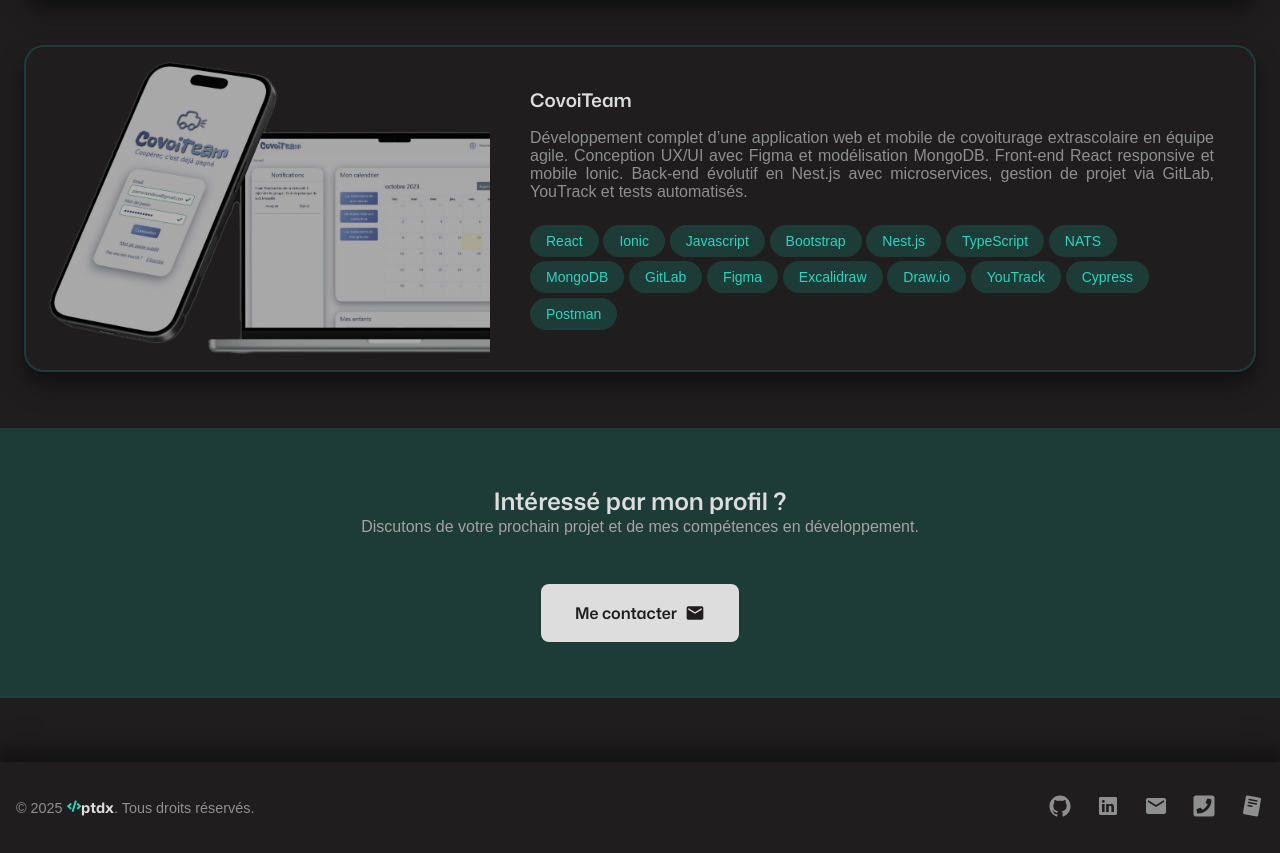
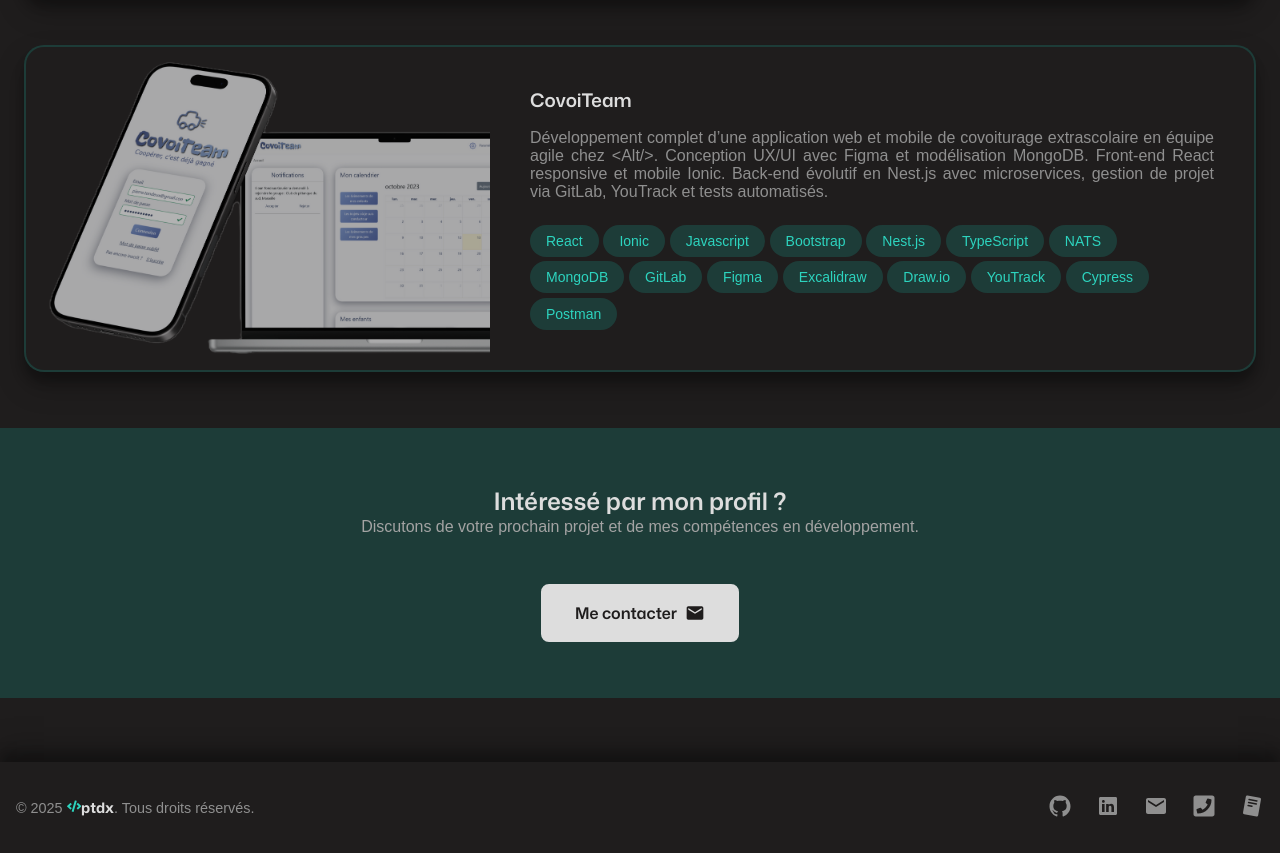
Before and after one commit to PierreTDX/alternance.ptdx.fr, a Next.js app: page /projets in a window 1280 px wide. Shown: the part 4500-5353 px from the top of the page. Built offline with nearby package versions, Linux system fonts and the light colour scheme; a web font is replaced by a local one.

Commit message:
Maj data

```diff
--- a/data/projectsData.ts
+++ b/data/projectsData.ts
@@ -172,7 +172,7 @@ export const projectsData: Project[] = [
         title: "CovoiTeam",
         slug: "covoiteam",
         description:
-            "Développement complet d’une application web et mobile de covoiturage extrascolaire en équipe agile. Conception UX/UI avec Figma et modélisation MongoDB. Front-end React responsive et mobile Ionic. Back-end évolutif en Nest.js avec microservices, gestion de projet via GitLab, YouTrack et tests automatisés.",
+            "Développement complet d’une application web et mobile de covoiturage extrascolaire en équipe agile chez <Alt/>. Conception UX/UI avec Figma et modélisation MongoDB. Front-end React responsive et mobile Ionic. Back-end évolutif en Nest.js avec microservices, gestion de projet via GitLab, YouTrack et tests automatisés.",
         image: "/images/Projects/covoiteam.png",
         tags: ["React", "Ionic", "Javascript", "Bootstrap", "Nest.js", "TypeScript", "NATS", "MongoDB", "GitLab", "Figma", "Excalidraw", "Draw.io", "YouTrack", "Cypress", "Postman"],
         github: "",
```
